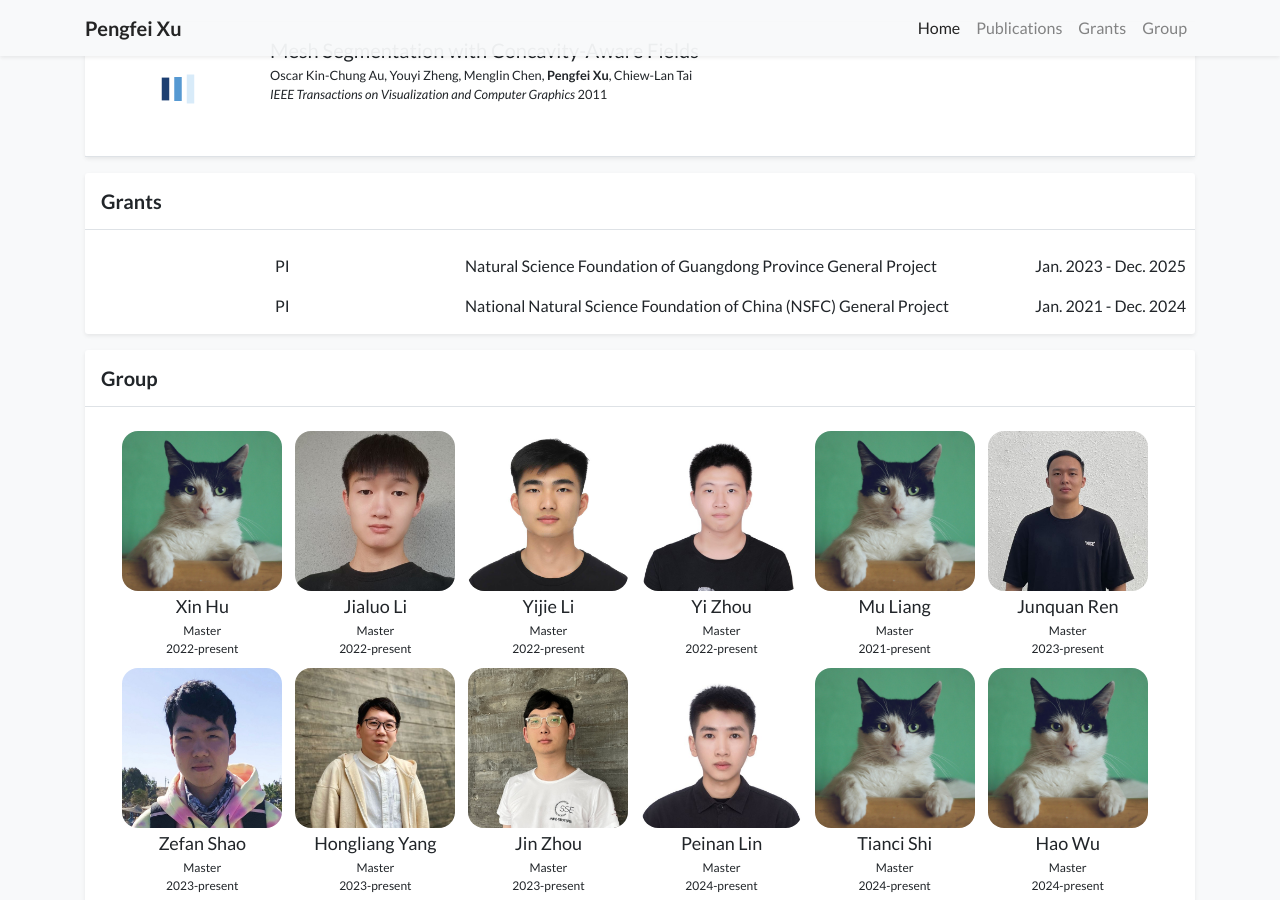
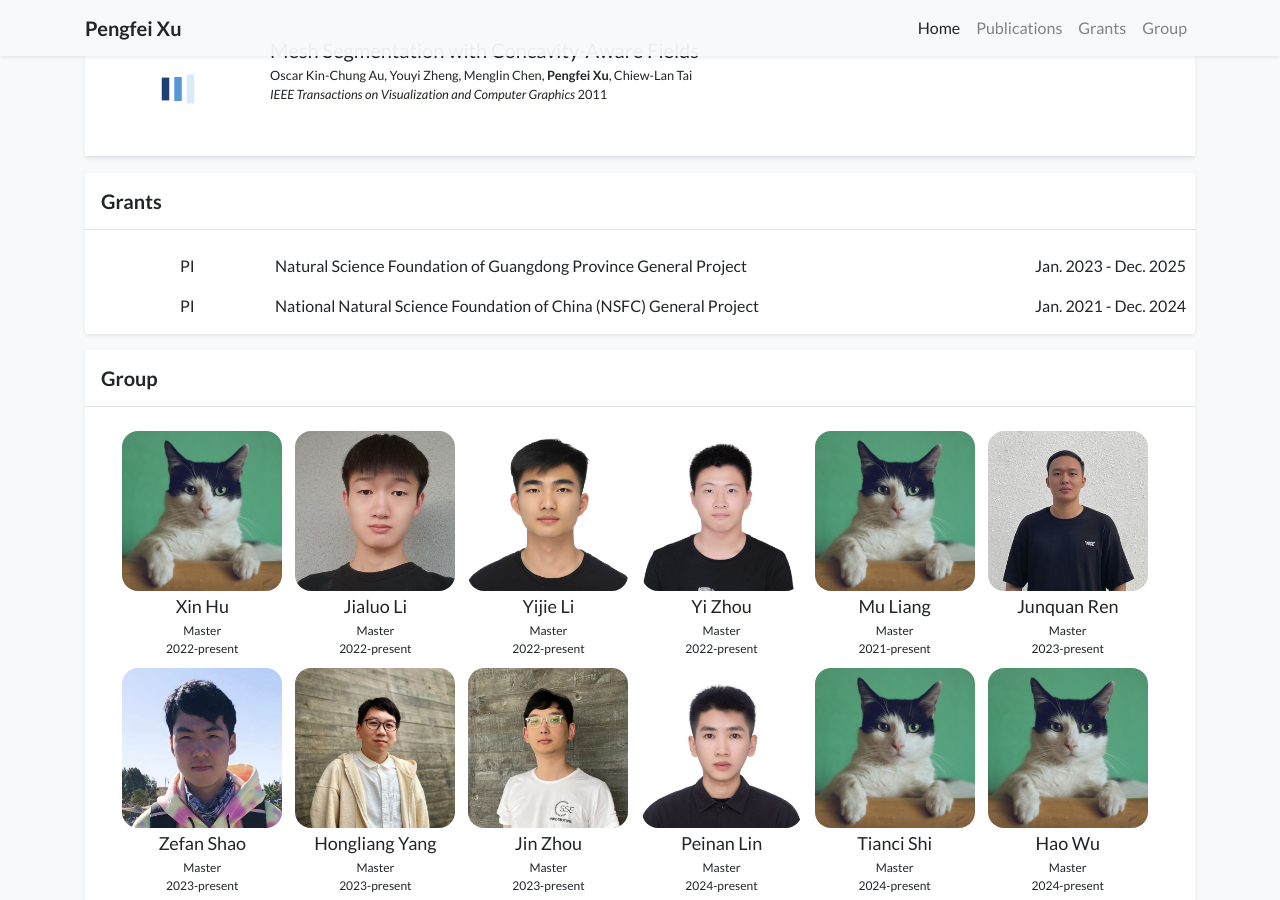
Before and after one commit to pengfeixu/pengfeixu.github.io, a Jekyll site: the page built from index.html, in a window 1280 px wide and 900 px high, scrolled down 3331 px. Built offline with Jekyll 4.4.1, drawn with Linux system fonts in a browser that asks for light colours; a style sheet for code colours, icons or effects is not loaded.

Commit message:
Update grant_item.html

```diff
--- a/_includes/widgets/grant_item.html
+++ b/_includes/widgets/grant_item.html
@@ -3,13 +3,13 @@
 {% assign item = include.item %}
 <!-- <div class="text-align: center; margin-bottom: 10px; display: inline-block; margin-right: 10px;"> -->
     <div class ="row">
-        <div class = "col-2">
+        <div class = "col-1">
 
         </div>
-        <div class = "col-2">
+        <div class = "col-1">
             <p class="font-weight-normal">{{ item.role }}</p>
         </div>
-        <div class = "col-6">
+        <div class = "col-8">
             <p class="font-weight-normal">{{ item.project }}</p>
         </div>
         <div class = "col-2">
```
